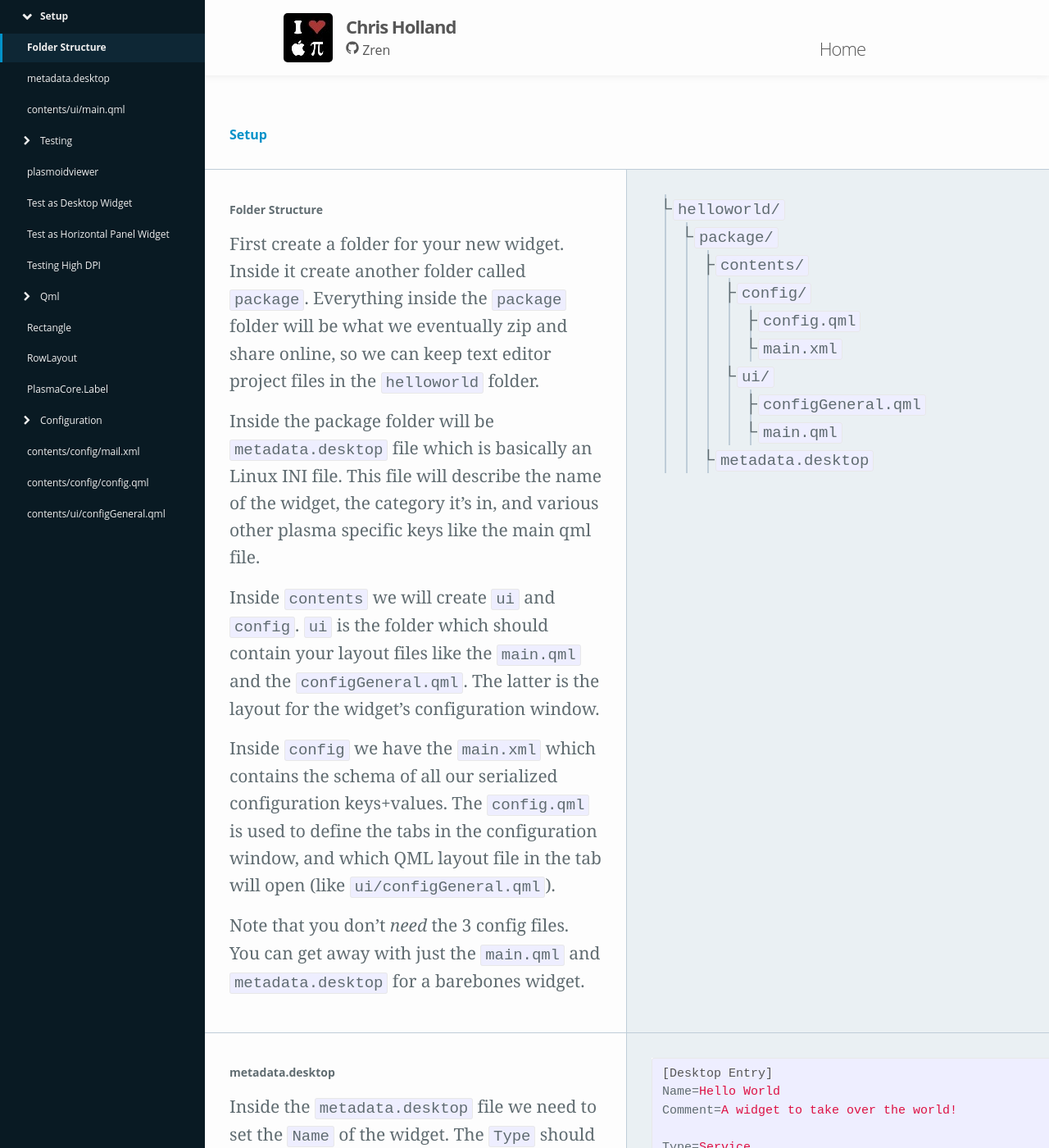
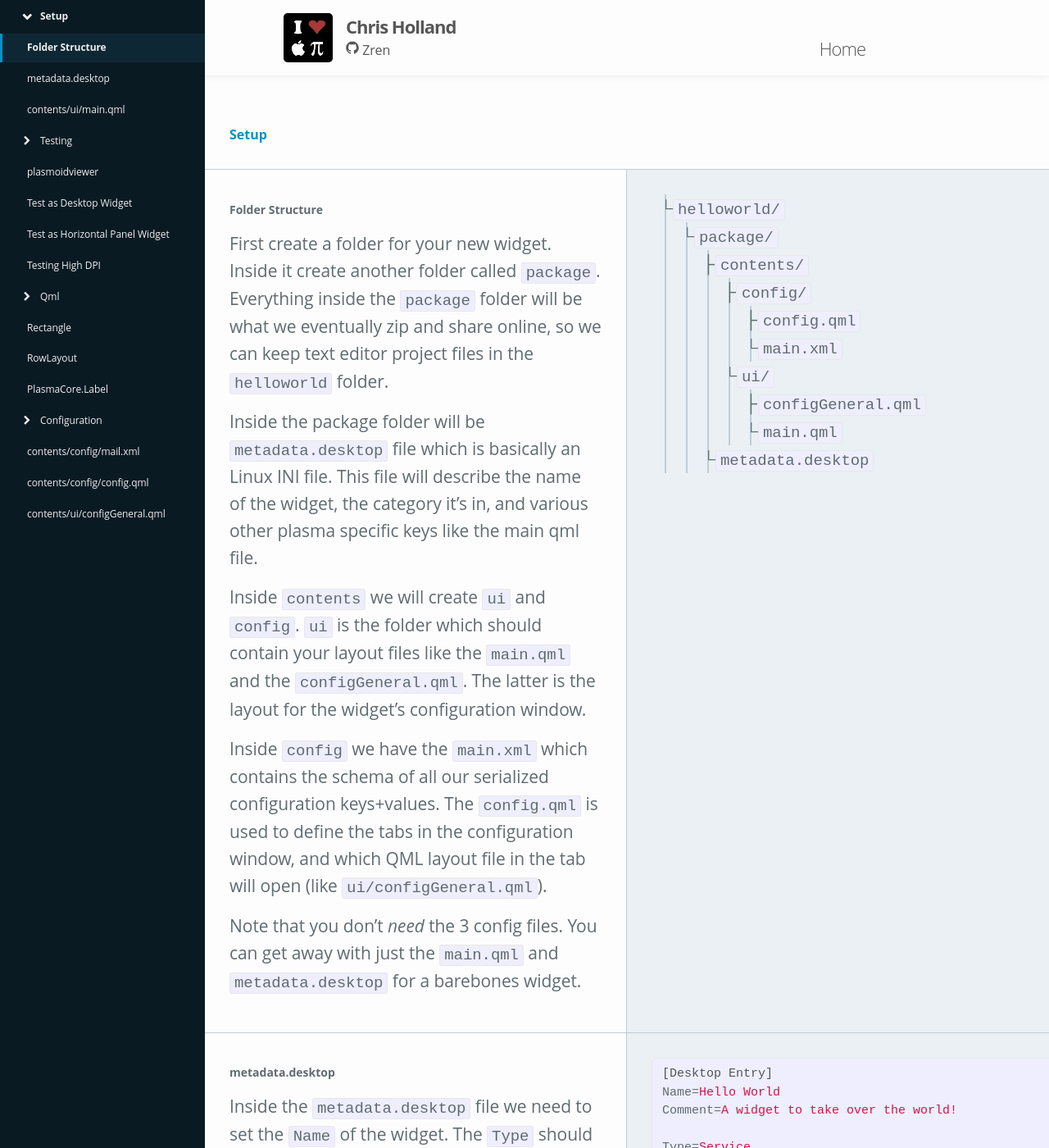
Before and after one commit to Zren/zren.github.io, a Jekyll site: the page built from kde_docs.md, in a window 1280 px wide and 1400 px high. Shown: the whole window at 82% size. Built offline with Jekyll 4.4.1, drawn with Linux system fonts in a browser that asks for light colours.

Commit message:
Documentation should be sans serif.

```diff
--- a/_layouts/docpage.html
+++ b/_layouts/docpage.html
@@ -72,6 +72,10 @@ layout: default
 }
 .documentation {
 
+}
+.documentation p,
+.documentation li {
+	font-family: 'Open Sans',Lato,'Helvetica Neue',Helvetica,Arial,sans-serif;
 }
 .documentation > section {
 	display: table;
```
